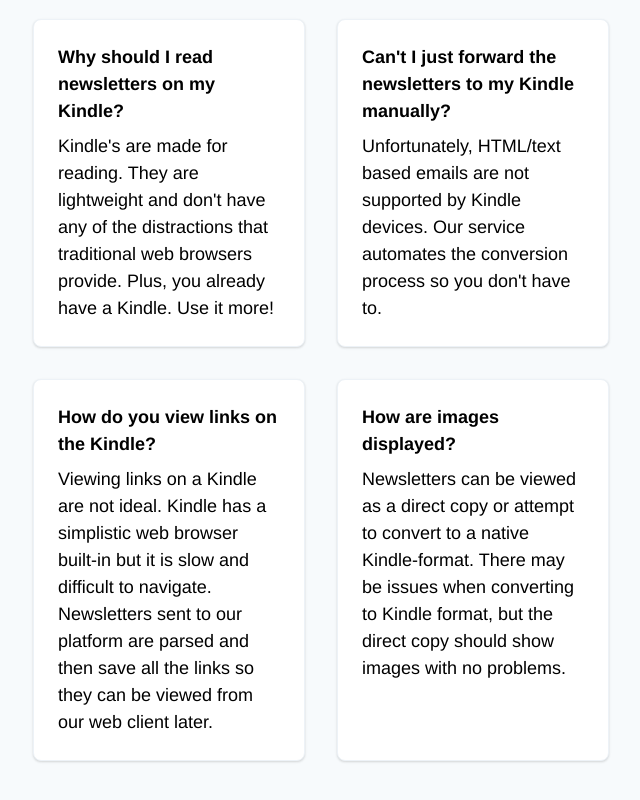
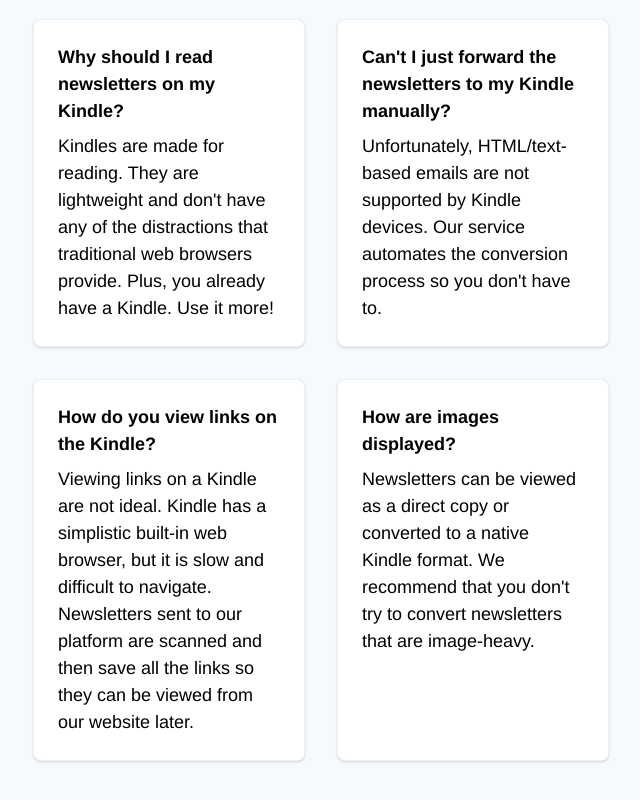
Before and after one commit to ryanwashburne/newslettertokindle-landing, a Gatsby site: page / in a window 1280 px wide. Shown: the part 2640-3440 px from the top of the page, without its empty margins (319-959 px from the left). Built offline with nearby package versions, Linux system fonts and the light colour scheme; Gatsby itself is replaced by a stand-in of ours; what @tailwindcss/custom-forms would draw is missing.

Commit message:
fix typos

```diff
--- a/src/pages/index.js
+++ b/src/pages/index.js
@@ -102,7 +102,7 @@ export default () => {
         <br />
         <p>
           Or you can integrate directly with Gmail and keep the emails both in
-          your inbox and on the Kindle
+          your inbox and on the Kindle.
         </p>
       </Section>
 
@@ -122,7 +122,7 @@ export default () => {
                 Why should I read newsletters on my Kindle?
               </p>
               <p>
-                Kindle&apos;s are made for reading. They are lightweight and
+                Kindles are made for reading. They are lightweight and
                 don&apos;t have any of the distractions that traditional web
                 browsers provide. Plus, you already have a Kindle. Use it more!
               </p>
@@ -132,7 +132,7 @@ export default () => {
                 Can&apos;t I just forward the newsletters to my Kindle manually?
               </p>
               <p>
-                Unfortunately, HTML/text based emails are not supported by
+                Unfortunately, HTML/text-based emails are not supported by
                 Kindle devices. Our service automates the conversion process so
                 you don&apos;t have to.
               </p>
@@ -143,18 +143,17 @@ export default () => {
               </p>
               <p>
                 Viewing links on a Kindle are not ideal. Kindle has a simplistic
-                web browser built-in but it is slow and difficult to navigate.
-                Newsletters sent to our platform are parsed and then save all
-                the links so they can be viewed from our web client later.
+                built-in web browser, but it is slow and difficult to navigate.
+                Newsletters sent to our platform are scanned and then save all
+                the links so they can be viewed from our website later.
               </p>
             </div>
             <div className="card">
               <p className="font-bold mb-2">How are images displayed?</p>
               <p>
-                Newsletters can be viewed as a direct copy or attempt to convert
-                to a native Kindle-format. There may be issues when converting
-                to Kindle format, but the direct copy should show images with no
-                problems.
+                Newsletters can be viewed as a direct copy or converted to a
+                native Kindle format. We recommend that you don&apos;t try to
+                convert newsletters that are image-heavy.
               </p>
             </div>
           </div>
@@ -171,7 +170,7 @@ export default () => {
           <div className="bg-white p-6 border-2 grid xl:grid-cols-2">
             <div className="p-6">
               <h4 className="text-2xl mb-2">Free</h4>
-              <ul className="text-sma">
+              <ul className="text-sm">
                 <li className="flex items-center mb-2">
                   <Check />
                   <p className="ml-2">10 forwarded emails every month</p>
```
